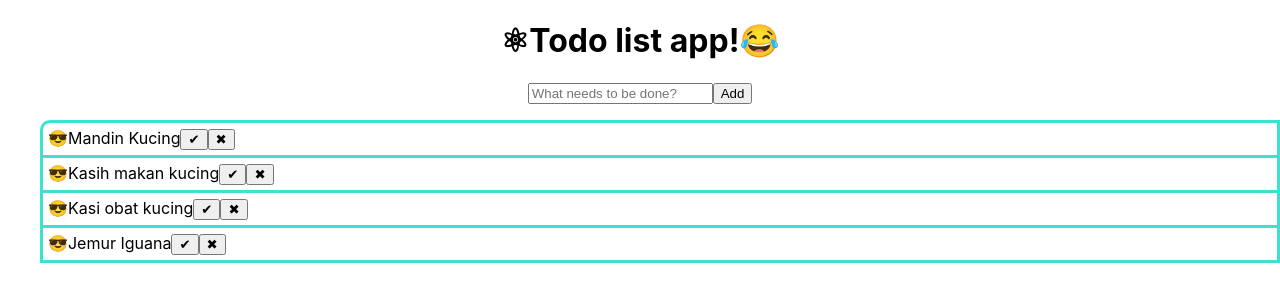
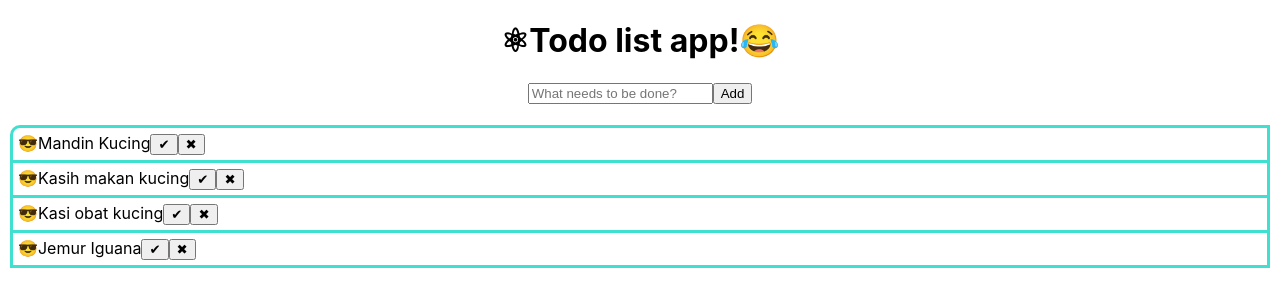
Before and after one commit to daptheHuman/reactiveTask, a React (Create React App) app: page / in a window 1280 px wide. Shown: the top 306 px of the page. Built offline with nearby package versions, Linux system fonts and the light colour scheme.

Commit message:
add padding into list

```diff
--- a/src/components/Todo/TodoList.css
+++ b/src/components/Todo/TodoList.css
@@ -1,6 +1,7 @@
 /* Create best border style for lists */
 ul {
 	list-style-type: none;
+	padding: 5px 10px 5px 10px;
 }
 ul > li:first-child {
 	border-top-left-radius: 10px;
```
